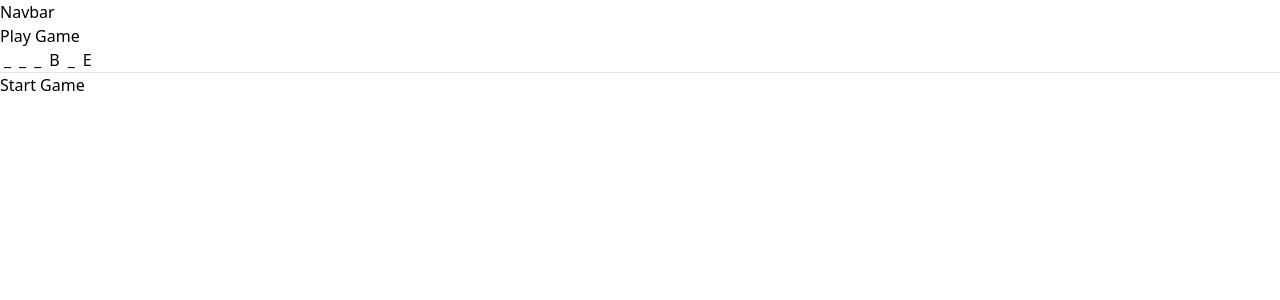
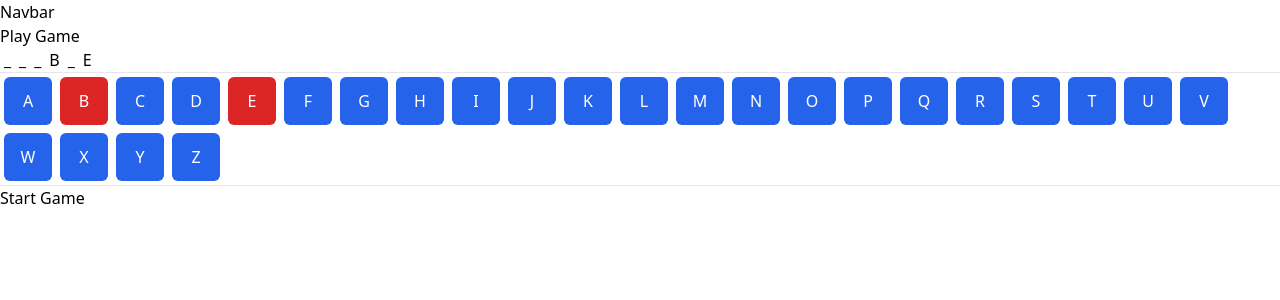
Before and after one commit to singhsanket143/HangMan-React, a React (Vite) app: page /play in a window 1280 px wide. Shown: the top 300 px of the page. Built offline with nearby package versions, Linux system fonts and the light colour scheme.

Commit message:
Added letter buttons:

```diff
--- /dev/null
+++ b/src/components/LetterButtons/LetterButtons.jsx
@@ -0,0 +1,43 @@
+
+const ALPHABETS = new Array(26).fill('').map((e, index) => String.fromCharCode(65 + index));
+// 'ABCDEFGHIJKLMNOPQRSTUVWXYZ'.split('')
+
+function LetterButtons({ usedLetters, onLetterClick }) {
+
+    const selectedLetters = new Set(usedLetters.join('').toUpperCase().split(''));
+
+    const buttonStyle = function(letter) {
+        if (selectedLetters.has(letter)) {
+            return 'bg-red-600 border-red-700 hover:bg-red-700'
+        } else {
+            return 'bg-blue-600 border-blue-700 hover:bg-blue-700'
+        }
+    }
+
+    const handleClick = function(event) {
+        const character = event.target.value;
+        onLetterClick?.(character);
+    }
+
+    const buttons = ALPHABETS.map(letter => {
+        return (
+            <button
+                key={`button-${letter}`}
+                value={letter}
+                disabled={selectedLetters.has(letter)}
+                onClick={handleClick}
+                className={`h-12 w-12 m-1 rounded-md focus:outline-none text-white ${buttonStyle(letter)}`}
+            >
+                {letter}
+            </button>
+        );
+    })
+
+    return (
+        <>
+            {buttons}
+        </>
+    )
+}
+
+export default LetterButtons;
--- a/src/pages/PlayGame/PlayGame.jsx
+++ b/src/pages/PlayGame/PlayGame.jsx
@@ -1,5 +1,6 @@
 import { Link } from "react-router-dom";
 import MaskedText from "../../components/MaskedText/MaskedText";
+import LetterButtons from "../../components/LetterButtons/LetterButtons";
 
 function PlayGame() {
 
@@ -10,6 +11,9 @@
             <MaskedText text="humble" usedLetters={['b', 'e']} />
             <hr/>
 
+            <LetterButtons usedLetters={['b', 'e']} />
+            <hr />
+
             <Link to='/start'> Start Game </Link>
         </div>
     );
```
